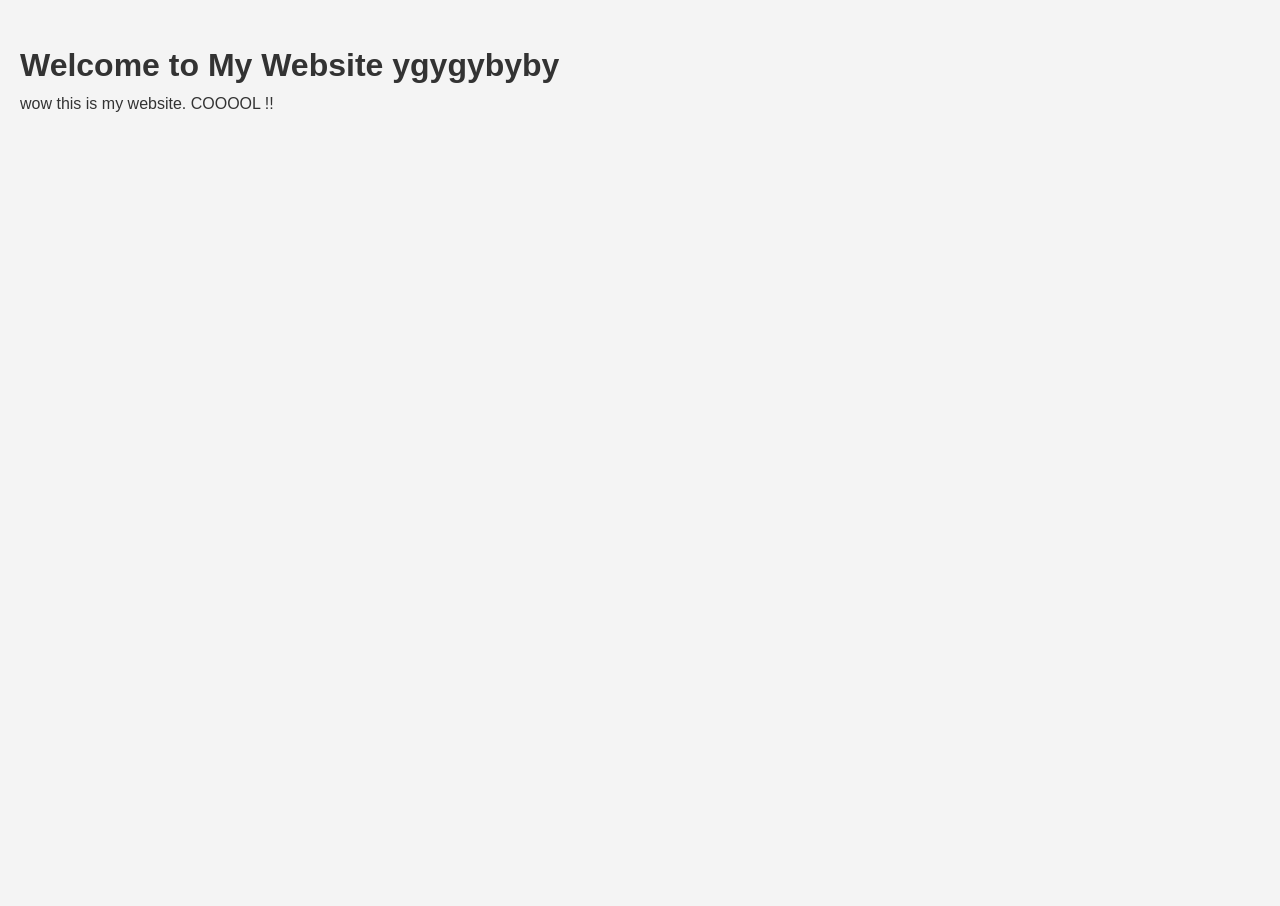
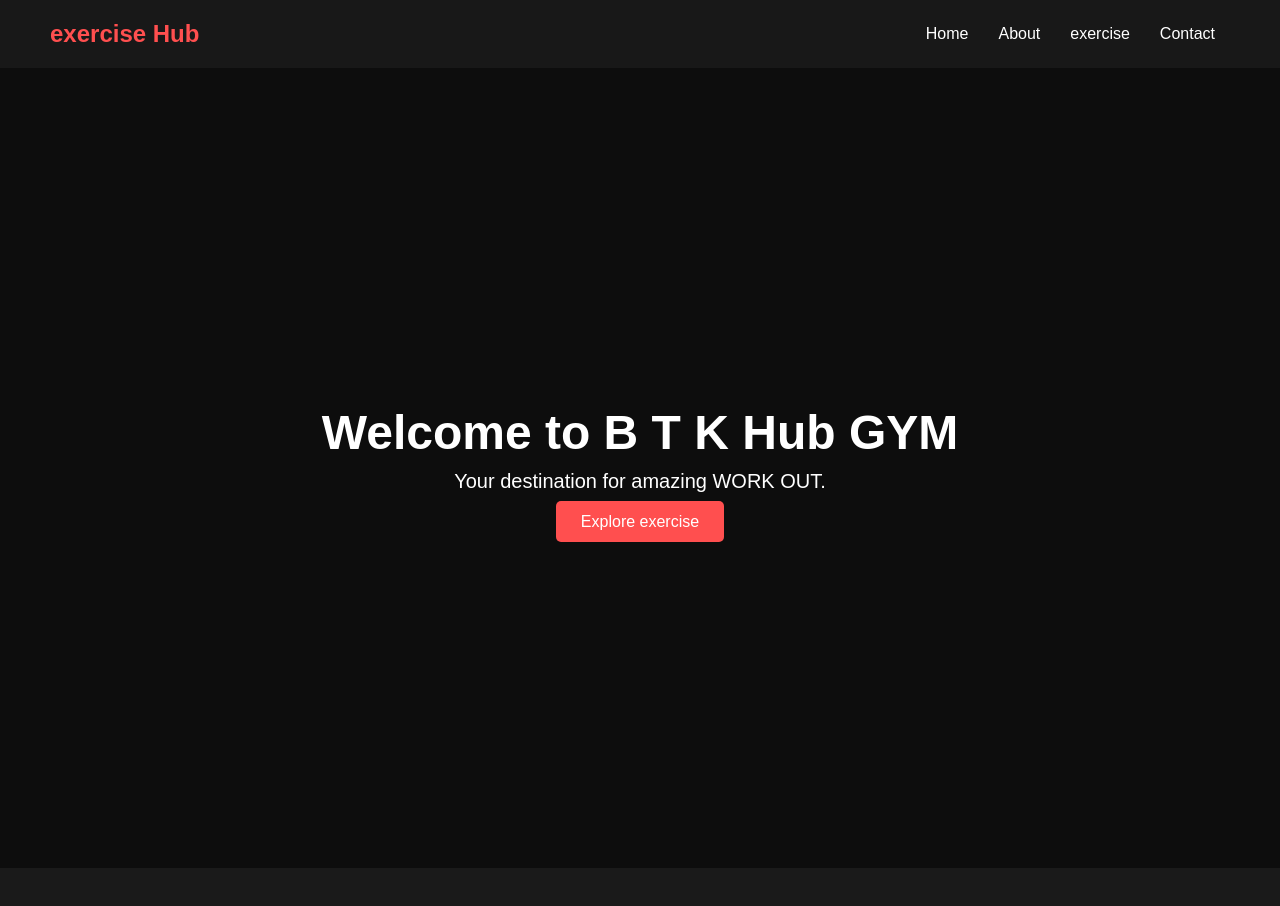
Before and after one commit to YadronPlays/BTK-UX-WEB, a plain HTML site: page UX Project.html in a window 1280 px wide. Before the commit the page ends 800 px from the top, so only its background shows below. Drawn offline with Linux system fonts and the light colour scheme.

Commit message:
new concept

```diff
--- a/UX Project.css
+++ b/UX Project.css
@@ -1,86 +1,95 @@
-/* General Reset */
+/* Reset basic styles */
 * {
   margin: 0;
   padding: 0;
   box-sizing: border-box;
 }
 
-  /* Body Styles */
+/* Basic styling */
 body {
   font-family: Arial, sans-serif;
-    line-height: 1.6;
-    background-color: #f4f4f4;
-    color: #333;
-    padding: 20px;
+  color: #ffffff;
+  background-color: #0d0d0d;
 }
 
-  /* Header Styles */
+/* Header Styling */
 header {
-    background-color: #333;
-    color: #fff;
-    padding: 20px;
+  display: flex;
+  justify-content: space-between;
+  align-items: center;
+  padding: 20px 50px;
+  background-color: #1a1a1a;  position: sticky;
+  top: 0;
+  z-index: 10;
+  background-color: rgba(26, 26, 26, 0.9);
+
+}
+
+header .logo {
+  font-size: 24px;
+  font-weight: bold;
+  color: #ff4f4f;
+}
+
+header .nav-links {
+  list-style: none;
+  display: flex;
+}
+
+header .nav-links li {
+  margin: 0 15px;
+}
+
+header .nav-links a {
+  color: #ffffff;
+  text-decoration: none;
+  font-size: 16px;
+}
+
+header .nav-links a:hover {
+  color: #ff4f4f;
+}
+
+/* Hero Section */
+.hero {
+  height: 100vh;
+  background-image: url();
+  background-size: cover;
+  background-position: center;
+  display: flex;
+  justify-content: center;
+  align-items: center;
   text-align: center;
 }
 
-  header h1 {
-    margin: 0;
-    font-size: 2.5em;
+.hero .hero-text {
+  max-width: 700px;
 }
 
-  /* Navigation Styles */
-  nav {
-    margin-top: 20px;
-    text-align: center;
-  }
-
-  nav ul {
-    list-style: none;
-  }
-
-  nav ul li {
-    display: inline-block;
-    margin-right: 10px;
-  }
-
-  nav ul li a {
-    text-decoration: none;
-    color: #333;
-    padding: 10px 20px;
-    background-color: #ddd;
-    border-radius: 5px;
-    transition: background-color 0.3s ease;
-  }
-
-  nav ul li a:hover {
-    background-color: #333;
-    color: #fff;
-  }
-
-  /* Main Content Styles */
-  main {
-    margin-top: 20px;
-  }
-
-  main h2 {
-    color: #333;
+.hero h1 {
+  font-size: 48px;
   margin-bottom: 10px;
 }
 
-  main p {
+.hero p {
+  font-size: 20px;
   margin-bottom: 20px;
 }
 
-  /* Footer Styles */
-  footer {
-    background-color: #333;
-    color: #fff;
-    text-align: center;
-    padding: 10px;
-    position: absolute;
-    bottom: 0;
-    width: 100%;
+.cta-button {
+  padding: 12px 25px;
+  background-color: #ff4f4f;
+  color: #ffffff;
+  text-decoration: none;
+  border-radius: 5px;
 }
 
-  footer p {
-    margin: 0;
+.cta-button:hover {
+  background-color: #e41212;
 }
+
+/* Main Content Styling */
+main {
+  padding: 50px;
+  background-color: #1a1a1a;
+}
--- a/UX Project.html
+++ b/UX Project.html
@@ -1,15 +1,40 @@
 <!DOCTYPE html>
 <html lang="en">
 <head>
+  <meta charset="UTF-8">
+  <meta name="viewport" content="width=device-width, initial-scale=1.0">
+  <title>B T K GYM</title>
   <link rel="stylesheet" href="UX Project.css">
-    <title>BTK Fitness</title>
 </head>
 <body>
+
+  <!-- Header -->
+  <header>
+    <div class="logo">exercise Hub</div>
+    <nav>
+      <ul class="nav-links">
+        <li><a href="#home">Home</a></li>
+        <li><a href="#about">About</a></li>
+        <li><a href="#exercise">exercise</a></li>
+        <li><a href="#contact">Contact</a></li>
+      </ul>
+    </nav>
+  </header>
+
+  <!-- Hero Section -->
+  <section class="hero">
+    <div class="hero-text">
+      <h1>Welcome to B T K Hub GYM</h1>
+      <p>Your destination for amazing WORK OUT.</p>
+      <a href="#EXERCISE" class="cta-button">Explore exercise</a>
+    </div>
+  </section>
+
+  <!-- Main Content -->
   <main>
-        <h1>Welcome to My Website ygygybyby </h1>
+    <!-- EXERCISE categories, exercise featured exercise, or other sections go here -->
+  </main>
 
-        <p>wow this is my website. COOOOL !! </p>
-    </main>
   <script src="UX Project.js"></script>
 </body>
 </html>
--- a/UX Project.js
+++ b/UX Project.js
@@ -1,8 +1,45 @@
-`string text`
+// Smooth Scrolling
+document.querySelectorAll('a[href^="#"]').forEach(anchor => {
+    anchor.addEventListener('click', function (e) {
+      e.preventDefault();
+      document.querySelector(this.getAttribute('href')).scrollIntoView({
+        behavior: 'smooth'
+      });
+    });
+  });
 
-`string text line 1
- string text line 2`
+  // Toggle menu for smaller screens
+  const nav = document.querySelector('nav');
+  const toggleMenu = document.querySelector('.toggle-menu');
 
-`string text ${expression} string text`
+  toggleMenu.addEventListener('click', () => {
+    nav.classList.toggle('active');
+  });
 
-tagFunction`string text ${expression} string text`
+  /* Responsive design */
+@media (max-width: 768px) {
+    header {
+      padding: 15px 30px;
+    }
+
+    .nav-links {
+      display: none;
+      flex-direction: column;
+    }
+
+    .nav-links.active {
+      display: flex;
+    }
+
+    .hero h1 {
+      font-size: 36px;
+    }
+
+    .hero p {
+      font-size: 16px;
+    }
+
+    .cta-button {
+      padding: 10px 20px;
+    }
+  }
```
Lines whose indentation alone changed are shown as unchanged.
